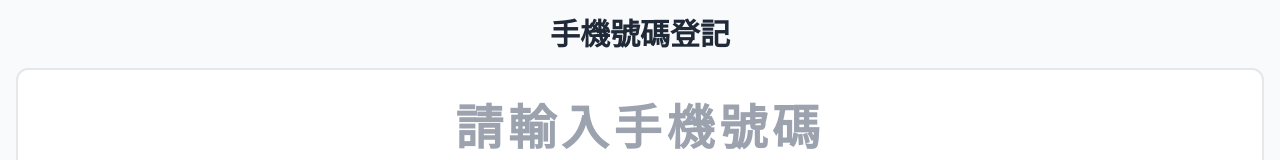
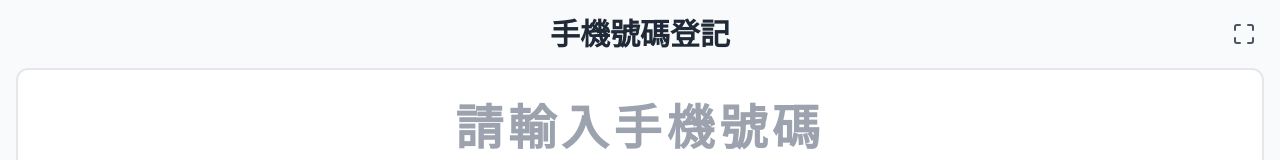
Before and after one commit to phillychi3/phoneregister, a SvelteKit app: page /tablet-panel in a window 1280 px wide. Shown: the top 160 px of the page. Built offline with nearby package versions, Linux system fonts and the light colour scheme.

Commit message:
feat: 增加全螢幕模式

```diff
--- a/src/routes/tablet-panel/+page.svelte
+++ b/src/routes/tablet-panel/+page.svelte
@@ -12,6 +12,16 @@
 
 	function handleBackspace() {
 		phoneNumber = phoneNumber.slice(0, -1);
+	}
+
+	function toggleFullScreen() {
+		if (!document.fullscreenElement) {
+			document.documentElement.requestFullscreen();
+		} else {
+			if (document.exitFullscreen) {
+				document.exitFullscreen();
+			}
+		}
 	}
 
 	async function savePhone() {
@@ -95,8 +105,29 @@
 
 <div class="flex h-screen w-full flex-col bg-gray-50 p-4" bind:this={pageWrapper}>
 	<div class="flex h-full w-full flex-col gap-4">
-		<div class="text-center">
+		<div class="relative flex items-center justify-center">
 			<h1 class="text-3xl font-bold text-gray-800">手機號碼登記</h1>
+			<button
+				onclick={toggleFullScreen}
+				class="absolute right-0 rounded-lg p-2 text-gray-600 hover:bg-gray-200"
+				aria-label="全螢幕"
+			>
+				<svg
+					xmlns="http://www.w3.org/2000/svg"
+					width="24"
+					height="24"
+					viewBox="0 0 24 24"
+					fill="none"
+					stroke="currentColor"
+					stroke-width="2"
+					stroke-linecap="round"
+					stroke-linejoin="round"
+				>
+					<path
+						d="M8 3H5a2 2 0 0 0-2 2v3m18 0V5a2 2 0 0 0-2-2h-3m0 18h3a2 2 0 0 0 2-2v-3M3 16v3a2 2 0 0 0 2 2h3"
+					/>
+				</svg>
+			</button>
 		</div>
 
 		<div class="relative">
--- a/vite.config.ts
+++ b/vite.config.ts
@@ -5,7 +5,8 @@ export default defineConfig({
 	plugins: [sveltekit()],
 	server: {
 		port: 5173,
-		strictPort: true
+		strictPort: true,
+		allowedHosts: true
 	},
 	optimizeDeps: {
 		exclude: ['better-sqlite3']
```
